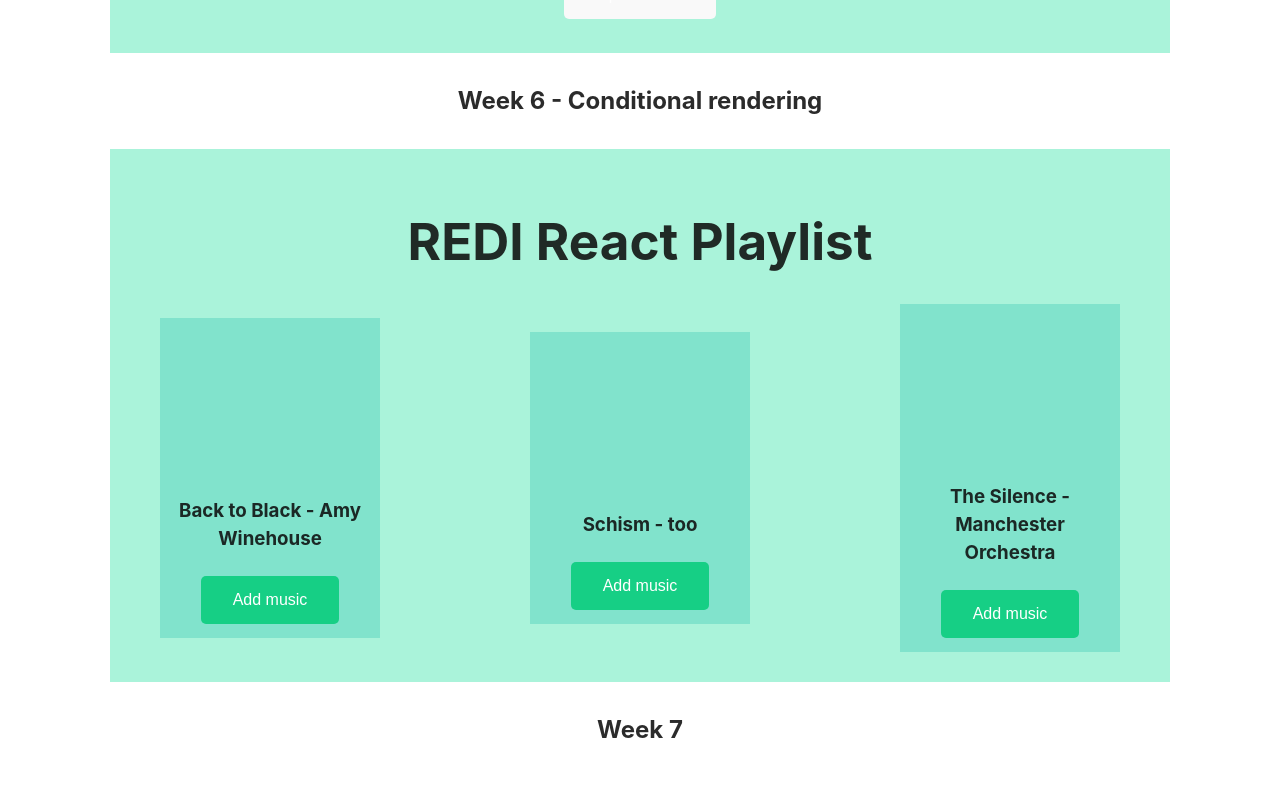
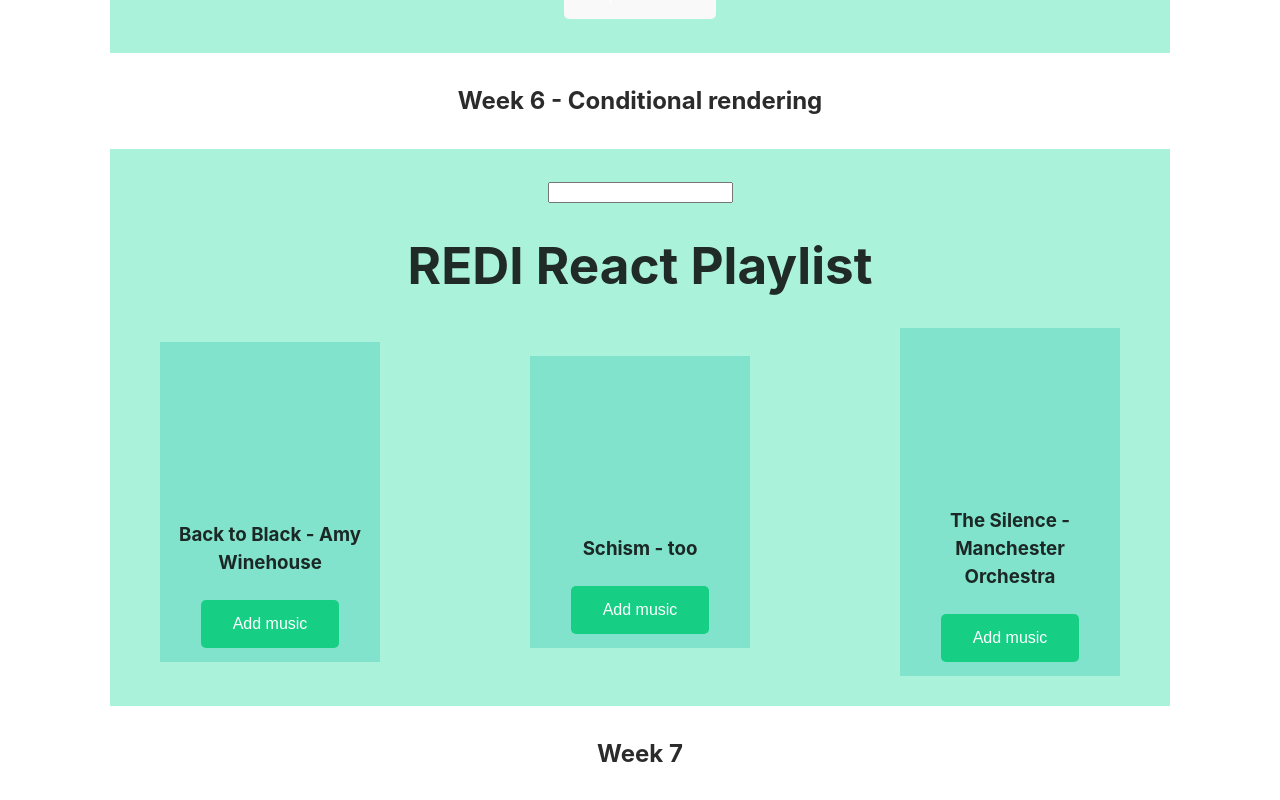
Before and after one commit to priscilauchoa/Redi-react-course, a React (Vite) app in the folder homework/: page / in a window 1280 px wide. Shown: the part 2286-3086 px from the top of the page. Built offline with nearby package versions, Linux system fonts and the light colour scheme.

Commit message:
add filter input

```diff
--- /dev/null
+++ b/homework/src/components/Item/Item.jsx
@@ -0,0 +1,32 @@
+/* eslint-disable react/prop-types */
+import style from "../PlayList/PlayList.module.css";
+import YoutubePlayer from "../YouTubePlayer/YouTubePlayer";
+import ButtonModule from "../ButtonModule/ButtonModule";
+
+const Item = ({ nameMusic, handleRemove, handleAdd, isInPlaylist, url }) => {
+  return (
+    <li className={style.playlist_li}>
+      {/* <img className="playlist-img" src={imageMusic} alt={nameMusic} /> */}
+      <YoutubePlayer url={url} />
+
+      <div>
+        <h3>{nameMusic}</h3>
+        {!isInPlaylist && (
+          <ButtonModule
+            isSelected={isInPlaylist}
+            onClick={() => handleAdd(nameMusic)}
+          >
+            Add music
+          </ButtonModule>
+        )}
+        {isInPlaylist && (
+          <button className="bc-red" onClick={() => handleRemove(nameMusic)}>
+            Remove music
+          </button>
+        )}
+      </div>
+    </li>
+  );
+};
+
+export default Item;
--- a/homework/src/components/PlayList/PlayList.jsx
+++ b/homework/src/components/PlayList/PlayList.jsx
@@ -1,14 +1,13 @@
 /* eslint-disable react/prop-types */
-import style from './PlayList.module.css'
-import amy from "../../assets/amy.jpeg";
-import tool from "../../assets/tool.jpeg";
-import manchOrch from "../../assets/manchOrch.jpeg";
+import style from "./PlayList.module.css";
 import { useState } from "react";
-import YoutubePlayer from "../YouTubePlayer/YouTubePlayer";
-import ButtonModule from "../ButtonModule/ButtonModule";
+import Item from "../Item/Item";
+import musicsList from "../../mocks/musics";
 
 const PlayList = () => {
   const [playList, setPlayList] = useState([]);
+  const [musics, setMusics] = useState(musicsList);
+  const [previousMusics, setPreviousMusics] = useState(musicsList);
 
   const handleAdd = (music) => {
     setPlayList([...playList, music]);
@@ -20,23 +19,19 @@ const PlayList = () => {
     });
   };
 
-  const musics = [
-    {
-      name: "Back to Black - Amy Winehouse",
-      image: amy,
-      url: "https://www.youtube.com/watch?v=TJAfLE39ZZ8",
-    },
-    {
-      name: "Schism - too",
-      image: tool,
-      url: "https://www.youtube.com/watch?v=MM62wjLrgmA",
-    },
-    {
-      name: "The Silence - Manchester Orchestra",
-      image: manchOrch,
-      url: "https://www.youtube.com/watch?v=8ui9umU0C2g",
-    },
-  ];
+  // Filter input value, if empty show all items if contains text filter
+  const handleOnChange = (e) => {
+    if (e.target.value === "") {
+      console.log("event", e.target.value, "playList", previousMusics);
+      setMusics(previousMusics);
+    } else {
+      setMusics((musics) => {
+        return musics.filter((item) =>
+          item.name.toLowerCase().includes(e.target.value.toLowerCase())
+        );
+      });
+    }
+  };
 
   const musicItem = musics.map((item) => {
     return (
@@ -56,9 +51,12 @@ const PlayList = () => {
   const playListMaps = playList.map((item) => <li key={item}>{item}</li>);
   return (
     <div className="container">
+      <input type="text" onChange={handleOnChange} />
       <h1>REDI React Playlist</h1>
       {playList.length > 0 && (
-        <div className={style.final_playlist}>Your Playlist: {playListMaps}</div>
+        <div className={style.final_playlist}>
+          Your Playlist: {playListMaps}
+        </div>
       )}
       <div className={style.playlist}>{musicItem}</div>
       {playList.length >= 3 && (
@@ -68,31 +66,4 @@ const PlayList = () => {
   );
 };
 
-const Item = ({
-  nameMusic,
-  handleRemove,
-  handleAdd,
-  isInPlaylist,
-  url,
-}) => {
-  return (
-    <li className={style.playlist_li}>
-      {/* <img className="playlist-img" src={imageMusic} alt={nameMusic} /> */}
-      <YoutubePlayer url={url} />
-
-      <div>
-        <h3>{nameMusic}</h3>
-        {!isInPlaylist && (
-          <ButtonModule isSelected={isInPlaylist} onClick={() => handleAdd(nameMusic)}>Add music</ButtonModule>
-        )}
-        {isInPlaylist && (
-          <button className="bc-red" onClick={() => handleRemove(nameMusic)}>
-            Remove music
-          </button>
-        )}
-      </div>
-    </li>
-  );
-};
-
 export default PlayList;
--- /dev/null
+++ b/homework/src/mocks/musics.js
@@ -0,0 +1,22 @@
+import amy from "../assets/amy.jpeg";
+import tool from "../assets/tool.jpeg";
+import manchOrch from "../assets/manchOrch.jpeg";
+ const  musicsList= [
+  {
+    name: "Back to Black - Amy Winehouse",
+    image: amy,
+    url: "https://www.youtube.com/watch?v=TJAfLE39ZZ8",
+  },
+  {
+    name: "Schism - too",
+    image: tool,
+    url: "https://www.youtube.com/watch?v=MM62wjLrgmA",
+  },
+  {
+    name: "The Silence - Manchester Orchestra",
+    image: manchOrch,
+    url: "https://www.youtube.com/watch?v=8ui9umU0C2g",
+  },
+];
+
+export default musicsList;
```
